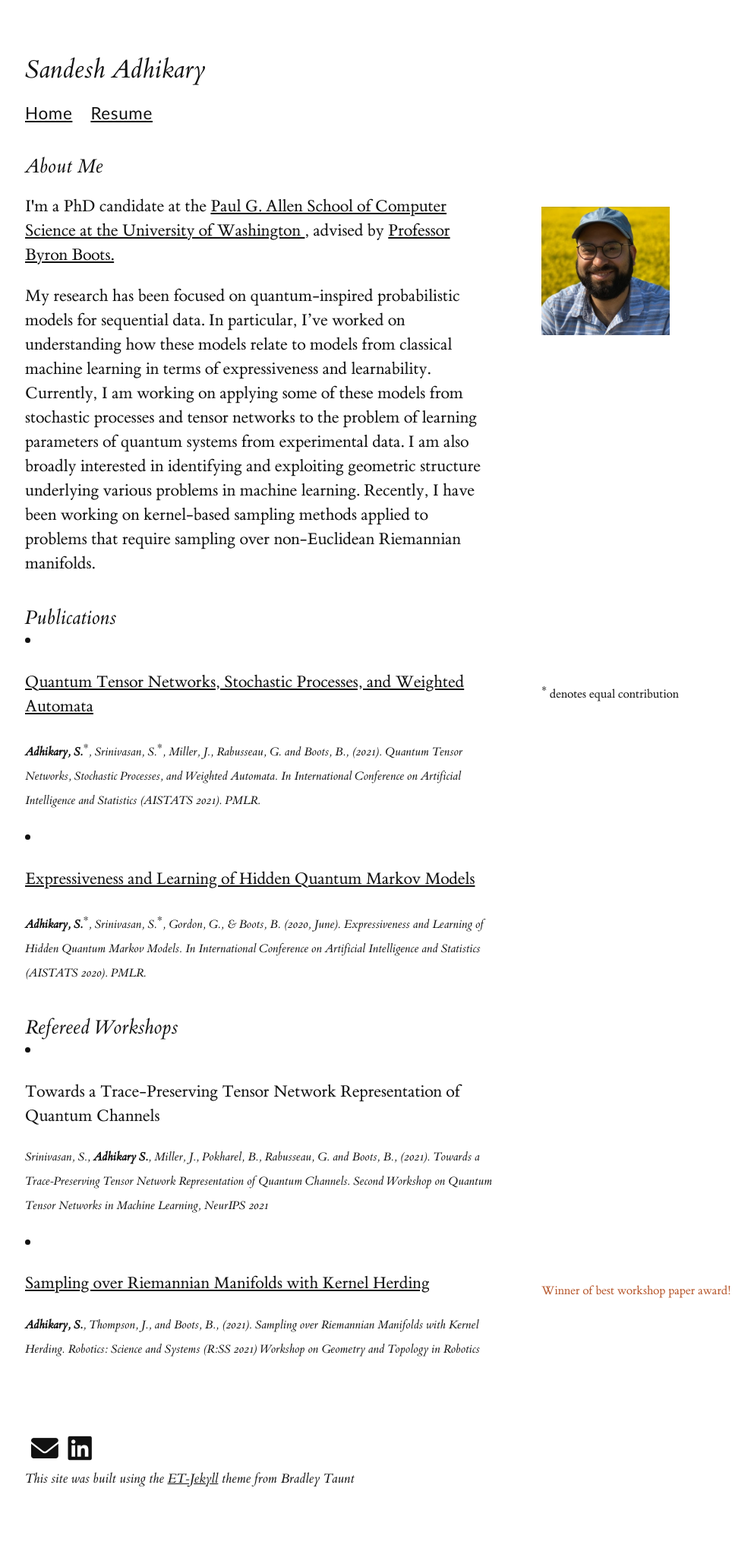
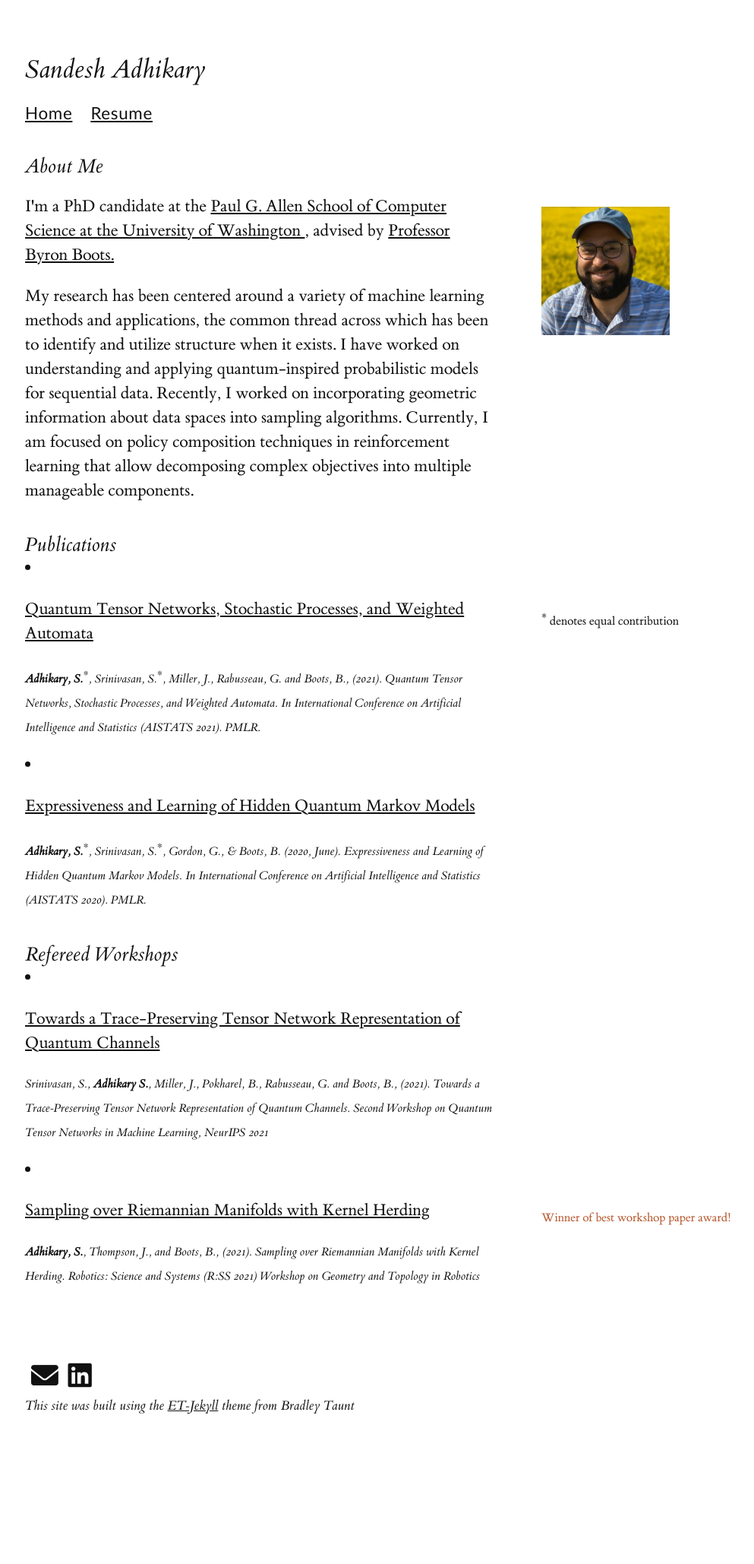
Before and after one commit to sandeshAdhikary/sandeshadhikary.github.io, a Jekyll site: the page built from index.html, in a window 1280 px wide. Shown: the whole page at 76% size, without its empty margins (127-1120 px from the left). Built offline with Jekyll 4.4.1, drawn with Linux system fonts in a browser that asks for light colours; a style sheet for code colours, icons or effects is not loaded; after the commit the page ends 1962 px from its top, so only the background shows below that.

```diff
--- a/index.html
+++ b/index.html
@@ -8,20 +8,18 @@ layout: default
     <a href="https://www.cs.washington.edu/">Paul G. Allen School of Computer Science at the University of Washington </a>,
     advised by
     <a href="https://homes.cs.washington.edu/~bboots/">Professor Byron Boots.</a>
-    <span class = 'marginnote'>
-        <img src="images/sandesh.png" width=100%>
-    </span>
+        <span class = 'marginnote'>
+            <img src="images/sandesh.png">
+        </span>
 </p>
 
 <p>
-    My research has been focused on quantum-inspired probabilistic models for sequential data.
-    In particular, I’ve worked on understanding how these models relate to models from classical machine learning in
-    terms of expressiveness and learnability.
-    Currently, I am working on applying some of these models from stochastic processes and tensor networks to
-    the problem of learning parameters of quantum systems from experimental data.
-    I am also broadly interested in identifying and exploiting geometric structure underlying various problems in
-    machine learning. Recently, I have been working on kernel-based sampling methods applied to problems that
-    require sampling over non-Euclidean Riemannian manifolds.
+    My research has been centered around a variety of machine learning methods and applications, the common
+    thread across which has been to identify and utilize structure when it exists.
+    I have worked on understanding and applying quantum-inspired probabilistic models for sequential data.
+    Recently, I worked on incorporating geometric information about data spaces into sampling
+    algorithms. Currently, I am focused on policy composition techniques in reinforcement learning
+    that allow decomposing complex objectives into multiple manageable components.
 </p>
 
 <h3>Publications</h3>
@@ -45,7 +43,9 @@ layout: default
 <h3>Refereed Workshops</h3>
     <li>
         <p>
-        Towards a Trace-Preserving Tensor Network Representation of Quantum Channels
+        <a href="https://tensorworkshop.github.io/NeurIPS2021/accepted_papers/TP_LPDOs__QTNML_2021_(4).pdf">
+            Towards a Trace-Preserving Tensor Network Representation of Quantum Channels
+        </a>
         </p>
         <p class="smallemph">Srinivasan, S., <b>Adhikary S.</b>, Miller, J., Pokharel, B., Rabusseau, G. and Boots, B., (2021).
             Towards a Trace-Preserving Tensor Network Representation of Quantum Channels.
--- a/style.scss
+++ b/style.scss
@@ -383,16 +383,16 @@ nav {
 //    }
 //}
 
-/* Dark Mode */
-@media (prefers-color-scheme: dark) {
-    body {
-        background: rgba(31, 31, 31, 0.89);
-        filter: invert(1);
-    }
-    .highlight {
-        border-color: #5c5858 !important;
-    }
-    img, iframe, .highlight, a:hover {
-        filter: invert(1);
-    }
-}
+///* Dark Mode */
+//@media (prefers-color-scheme: dark) {
+//    body {
+//        background: rgba(31, 31, 31, 0.89);
+//        filter: invert(1);
+//    }
+//    .highlight {
+//        border-color: #5c5858 !important;
+//    }
+//    img, iframe, .highlight, a:hover {
+//        filter: invert(1);
+//    }
+//}
```
Also changed, not shown: resume/index.html (+8 -6 lines), 1 other file.
